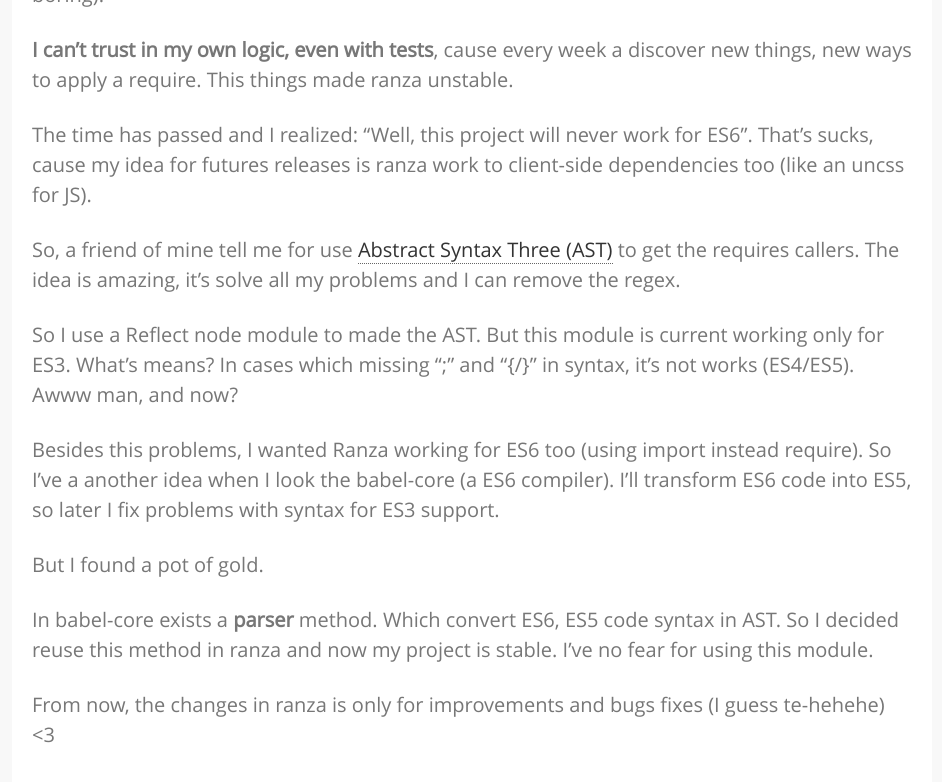
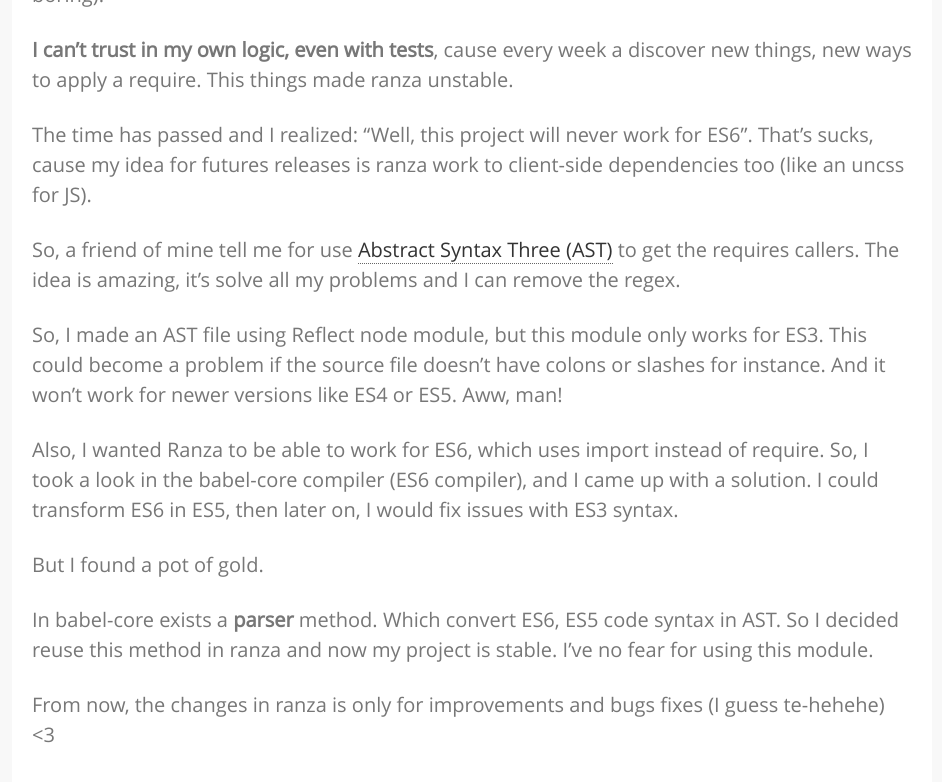
Before and after one commit to raphamorim/raphamorim.github.com, a Jekyll site: the page built from _posts/2015-07-17-when-AST-save-my-project.md, in a window 1280 px wide and 900 px high, scrolled down 1103 px. Shown: the top 782 px of the window, without its empty margins (168-1110 px from the left). Built offline with Jekyll 4.4.1, drawn with Linux system fonts in a browser that asks for light colours; comment, search, counter and statistics services are not loaded.

Commit message:
fix grammar

```diff
--- a/_posts/2015-07-17-when-AST-save-my-project.md
+++ b/_posts/2015-07-17-when-AST-save-my-project.md
@@ -25,9 +25,9 @@ The time has passed and I realized: "Well, this project will never work for ES6"
 
 So, a friend of mine tell me for use [Abstract Syntax Three (AST)](https://en.wikipedia.org/wiki/Abstract_syntax_tree) to get the requires callers. The idea is amazing, it's solve all my problems and I can remove the regex.
 
-So I use a Reflect node module to made the AST. But this module is current working only for ES3. What's means? In cases which missing ";" and "{/}" in syntax, it's not works (ES4/ES5). Awww man, and now?
+So, I made an AST file using Reflect node module, but this module only works for ES3. This could become a problem if the source file doesn't have colons or slashes for instance. And it won't work for newer versions like ES4 or ES5. Aww, man!
 
-Besides this problems, I wanted Ranza working for ES6 too (using import instead require). So I've a another idea when I look the babel-core (a ES6 compiler). I'll transform ES6 code into ES5, so later I fix problems with syntax for ES3 support.
+Also, I wanted Ranza to be able to work for ES6, which uses import instead of require. So, I took a look in the babel-core compiler (ES6 compiler), and I came up with a solution. I could transform ES6 in ES5, then later on, I would fix issues with ES3 syntax.
 
 But I found a pot of gold.
 
```
Also changed, not shown: 1 other file.
